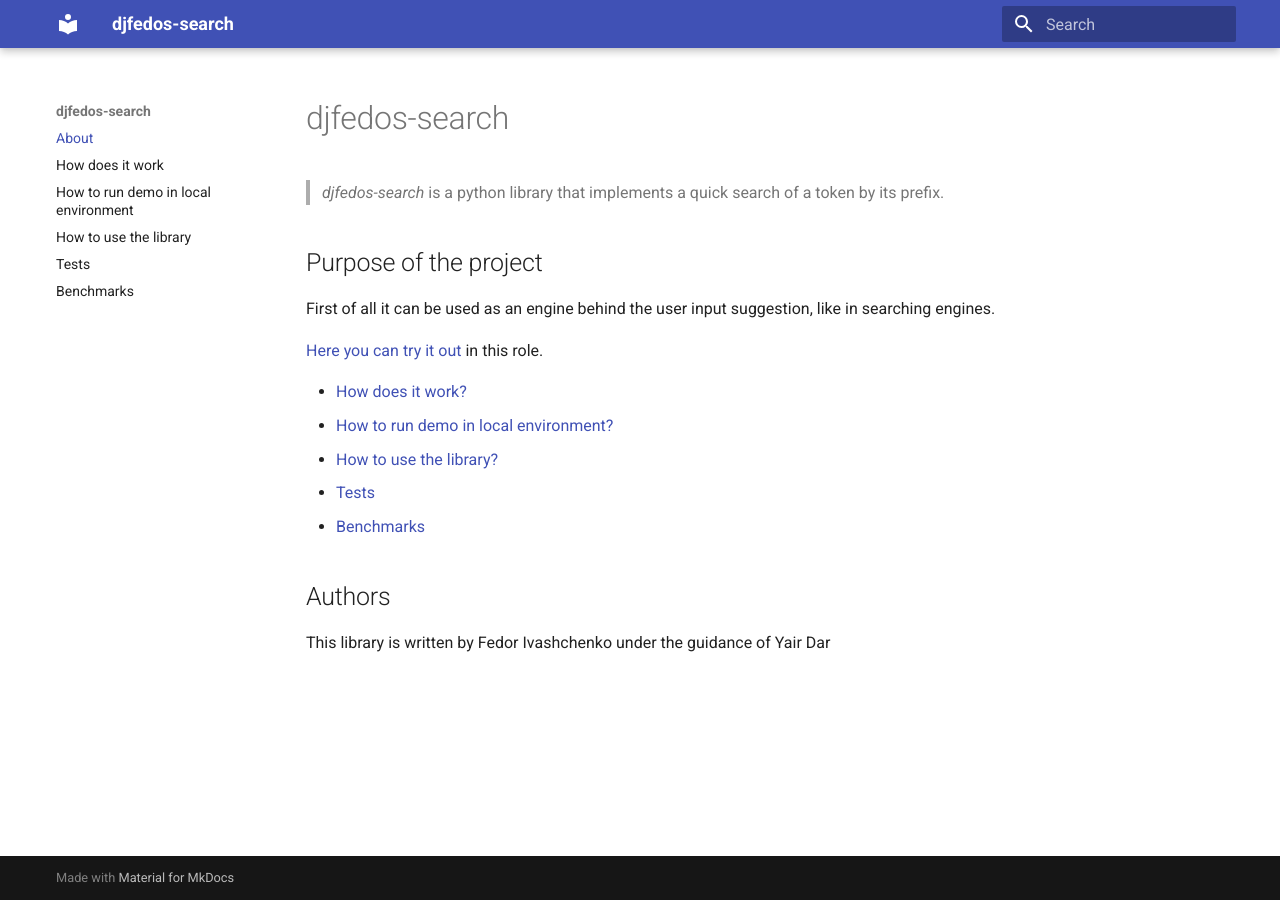
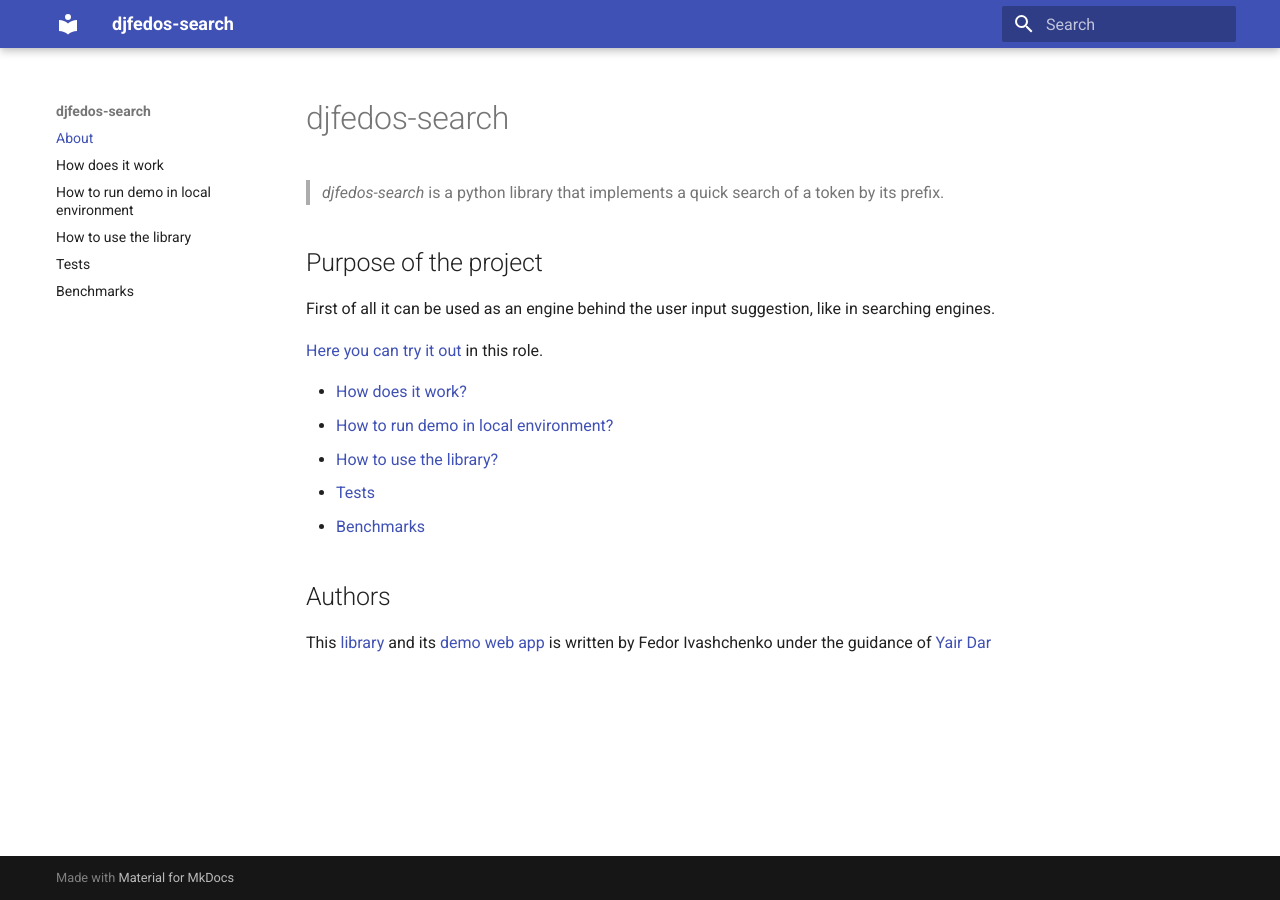
Before and after one commit to djfedos/djfedos-search, an MkDocs documentation site: the page built from docs/docs/index.md, in a window 1280 px wide. Built offline with MkDocs 1.6.1 and Material for MkDocs 9.7.7, drawn with Linux system fonts in a browser that asks for light colours.

```diff
--- a/docs/docs/index.md
+++ b/docs/docs/index.md
@@ -24,4 +24,6 @@ engines.
 
 ## Authors
 
-This library is written by Fedor Ivashchenko under the guidance of Yair Dar
+This [library](https://github.com/djfedos/djfedos-search/blob/main/lib_search_sdk.py) and its
+[demo web app](http://yairdar.info:8000) is written by Fedor Ivashchenko under the guidance
+of [Yair Dar](https://www.linkedin.com/in/yair-dar-62962742)
```
Also changed, not shown: README.md.
